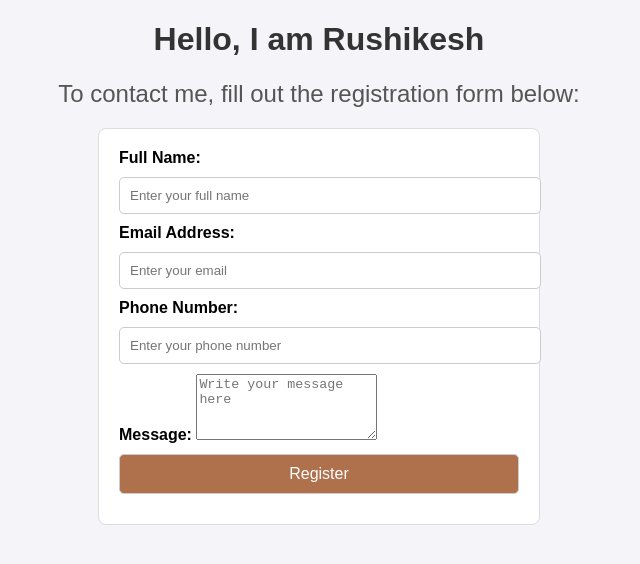
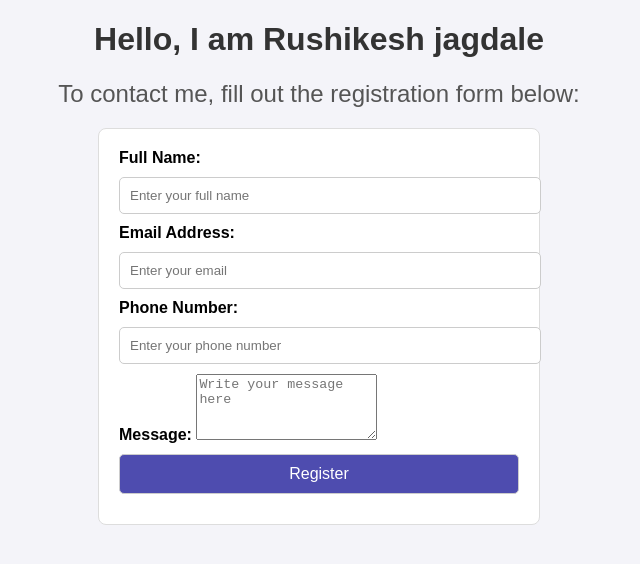
Before and after one commit to Rushikesh-1212/demorepo, a plain HTML site: page index.html in a window 1280 px wide. Shown: the whole page, without its empty margins (321-961 px from the left). Drawn offline with Linux system fonts and the light colour scheme.

Commit message:
button color change

```diff
--- a/index.html
+++ b/index.html
@@ -39,18 +39,18 @@
             border-radius: 5px;
         }
         form button {
-            background-color: #af704c;
+            background-color: #4e4caf;
             color: white;
             font-size: 16px;
             cursor: pointer;
         }
         form button:hover {
-            background-color: #9d45a0;
+            background-color: #0f020f;
         }
     </style>
 </head>
 <body>
-    <h1>Hello, I am Rushikesh</h1>
+    <h1>Hello, I am Rushikesh jagdale</h1>
     <h2>To contact me, fill out the registration form below:</h2>
 
     <form action="/submit" method="post">
```
